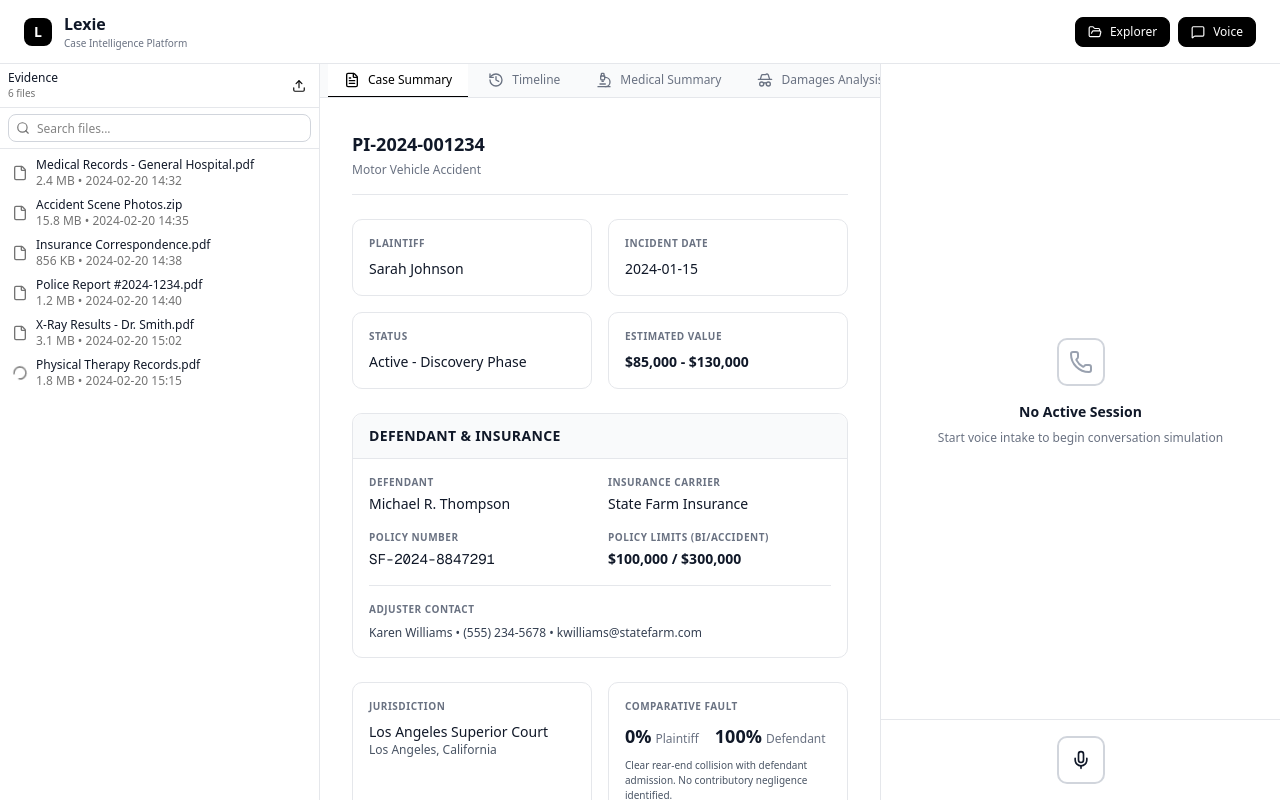
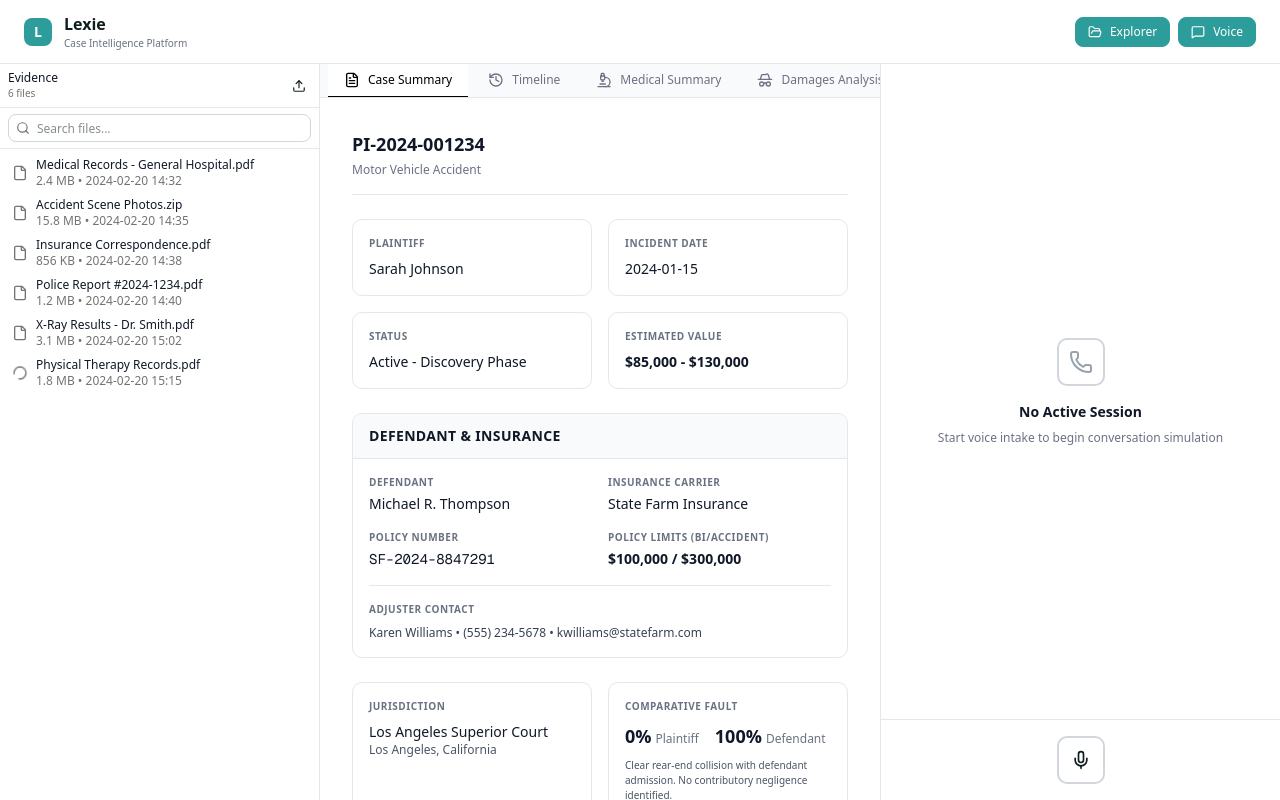
Before and after one commit to amelia751/lexie, a Next.js app in the folder frontend/: page / in a window 1280 px wide. Built offline with nearby package versions, Linux system fonts and the light colour scheme.

Commit message:
ui color theme

```diff
--- a/frontend/src/app/globals.css
+++ b/frontend/src/app/globals.css
@@ -33,6 +33,16 @@
   --color-foreground: var(--foreground);
   --font-sans: var(--font-geist-sans), system-ui, -apple-system, sans-serif;
   --font-mono: var(--font-geist-mono);
+
+  /* Custom Brand Colors */
+  --color-offblack: var(--color-offblack);
+  --color-paper-white: var(--color-paper-white);
+  --color-true-turquoise: var(--color-true-turquoise);
+  --color-telly-blue: var(--color-telly-blue);
+  --color-peacock: var(--color-peacock);
+  --color-aquamarine: var(--color-aquamarine);
+  --color-pale-blue: var(--color-pale-blue);
+  --color-sky: var(--color-sky);
 
   --color-border: var(--border);
   --color-ring: var(--ring);
@@ -76,38 +86,51 @@
 :root {
   --radius: 0.625rem;
 
-  /* Pure grayscale professional theme */
-  --card: oklch(1 0 0);
-  --card-foreground: oklch(0.145 0 0);
-  --popover: oklch(1 0 0);
-  --popover-foreground: oklch(0.145 0 0);
-  --primary: oklch(0.205 0 0);
-  --primary-foreground: oklch(0.985 0 0);
-  --secondary: oklch(0.97 0 0);
-  --secondary-foreground: oklch(0.205 0 0);
-  --muted: oklch(0.97 0 0);
-  --muted-foreground: oklch(0.556 0 0);
-  --accent: oklch(0.97 0 0);
-  --accent-foreground: oklch(0.205 0 0);
-  --destructive: oklch(0.577 0.245 27.325);
-  --border: oklch(0.922 0 0);
-  --input: oklch(0.922 0 0);
-  --ring: oklch(0.708 0 0);
-  --background: oklch(1 0 0);
-  --foreground: oklch(0.145 0 0);
-  --chart-1: oklch(0.646 0.222 41.116);
-  --chart-2: oklch(0.6 0.118 184.704);
-  --chart-3: oklch(0.398 0.07 227.392);
-  --chart-4: oklch(0.828 0.189 84.429);
-  --chart-5: oklch(0.769 0.188 70.08);
-  --sidebar: oklch(0.985 0 0);
-  --sidebar-foreground: oklch(0.145 0 0);
-  --sidebar-primary: oklch(0.205 0 0);
-  --sidebar-primary-foreground: oklch(0.985 0 0);
-  --sidebar-accent: oklch(0.97 0 0);
-  --sidebar-accent-foreground: oklch(0.205 0 0);
-  --sidebar-border: oklch(0.922 0 0);
-  --sidebar-ring: oklch(0.708 0 0);
+  /* Core Brand Colors */
+  --color-offblack: #0f1d1d;
+  --color-paper-white: #fdfaf4;
+  --color-true-turquoise: #2d9d9b;
+
+  /* Secondary Colors */
+  --color-telly-blue: #1d4544;
+  --color-peacock: #205d5b;
+  --color-aquamarine: #4db3b1;
+  --color-pale-blue: #8fc9c8;
+  --color-sky: #d2e8e8;
+
+  /* Theme colors with Province palette */
+  --background: #fdfaf4; /* paper-white */
+  --foreground: #0f1d1d; /* off-black */
+  --card: #ffffff;
+  --card-foreground: #0f1d1d;
+  --popover: #ffffff;
+  --popover-foreground: #0f1d1d;
+  --primary: #2d9d9b; /* true-turquoise */
+  --primary-foreground: #fdfaf4;
+  --secondary: #d2e8e8; /* sky */
+  --secondary-foreground: #0f1d1d;
+  --muted: #f5f5f5;
+  --muted-foreground: #737373;
+  --accent: #4db3b1; /* aquamarine */
+  --accent-foreground: #0f1d1d;
+  --destructive: #dc2626;
+  --destructive-foreground: #ffffff;
+  --border: #e5e5e5;
+  --input: #e5e5e5;
+  --ring: #2d9d9b;
+  --chart-1: #2d9d9b;
+  --chart-2: #4db3b1;
+  --chart-3: #8fc9c8;
+  --chart-4: #d2e8e8;
+  --chart-5: #1d4544;
+  --sidebar: #ffffff;
+  --sidebar-foreground: #0f1d1d;
+  --sidebar-primary: #2d9d9b;
+  --sidebar-primary-foreground: #fdfaf4;
+  --sidebar-accent: #f5f5f5;
+  --sidebar-accent-foreground: #0f1d1d;
+  --sidebar-border: #e5e5e5;
+  --sidebar-ring: #2d9d9b;
 }
 
 .dark {
--- a/frontend/src/components/file-explorer/upload-dialog.tsx
+++ b/frontend/src/components/file-explorer/upload-dialog.tsx
@@ -220,7 +220,7 @@ export default function UploadDialog({ open, onOpenChange, onUpload }: UploadDia
                     {uploadedFile.status === 'uploading' && (
                       <div className="w-full bg-gray-200 rounded-full h-1.5">
                         <div
-                          className="bg-gray-900 h-1.5 rounded-full transition-all duration-300"
+                          className="bg-true-turquoise h-1.5 rounded-full transition-all duration-300"
                           style={{ width: `${uploadedFile.progress}%` }}
                         />
                       </div>
@@ -264,7 +264,7 @@ export default function UploadDialog({ open, onOpenChange, onUpload }: UploadDia
           <button
             onClick={handleUploadFiles}
             disabled={!hasPendingFiles || hasUploadingFiles}
-            className="px-4 py-2 text-sm font-medium text-white bg-black border border-black rounded-md hover:bg-gray-900 transition-colors disabled:bg-gray-300 disabled:text-gray-500 disabled:border-gray-300"
+            className="px-4 py-2 text-sm font-medium text-white bg-true-turquoise border border-true-turquoise rounded-md hover:bg-peacock transition-colors disabled:bg-gray-300 disabled:text-gray-500 disabled:border-gray-300"
           >
             {hasUploadingFiles ? 'Uploading...' : allUploadsComplete && hasSuccessfulUploads ? 'Done' : 'Save'}
           </button>
--- a/frontend/src/components/interface/interface-layout.tsx
+++ b/frontend/src/components/interface/interface-layout.tsx
@@ -88,11 +88,11 @@ export default function InterfaceLayout() {
         <header className="flex-shrink-0 bg-white border-b border-gray-200">
         <div className="flex items-center justify-between px-6 py-3">
           <div className="flex items-center gap-3">
-            <div className="w-7 h-7 bg-black rounded-md flex items-center justify-center">
+            <div className="w-7 h-7 bg-true-turquoise rounded-md flex items-center justify-center">
               <span className="text-white font-bold text-sm">L</span>
             </div>
             <div>
-              <h1 className="text-base font-semibold text-gray-900">Lexie</h1>
+              <h1 className="text-base font-semibold text-offblack">Lexie</h1>
               <p className="text-[10px] text-gray-500">Case Intelligence Platform</p>
             </div>
           </div>
@@ -102,7 +102,7 @@ export default function InterfaceLayout() {
               onClick={() => setShowExplorer(!showExplorer)}
               className={`flex items-center gap-2 px-3 py-1.5 text-xs font-medium border rounded-md transition-colors ${
                 showExplorer
-                  ? 'bg-black text-white border-black'
+                  ? 'bg-true-turquoise text-white border-true-turquoise'
                   : 'bg-white text-gray-700 border-gray-300 hover:border-gray-400'
               }`}
             >
@@ -113,7 +113,7 @@ export default function InterfaceLayout() {
               onClick={() => setShowVoiceChat(!showVoiceChat)}
               className={`flex items-center gap-2 px-3 py-1.5 text-xs font-medium border rounded-md transition-colors ${
                 showVoiceChat
-                  ? 'bg-black text-white border-black'
+                  ? 'bg-true-turquoise text-white border-true-turquoise'
                   : 'bg-white text-gray-700 border-gray-300 hover:border-gray-400'
               }`}
             >
--- a/frontend/src/components/voice-chat/voice-chat.tsx
+++ b/frontend/src/components/voice-chat/voice-chat.tsx
@@ -159,7 +159,7 @@ export default function VoiceChat() {
                     className={`max-w-[80%] px-3 py-2 border rounded-lg ${
                       message.role === 'agent'
                         ? 'bg-white border-gray-300'
-                        : 'bg-black border-black text-white'
+                        : 'bg-true-turquoise border-true-turquoise text-white'
                     }`}
                   >
                     <p className={`text-xs leading-relaxed ${message.role === 'agent' ? 'text-gray-900' : 'text-white'}`}>
@@ -281,15 +281,15 @@ export default function VoiceChat() {
             disabled={isSimulating}
             className={`relative w-12 h-12 border-2 rounded-lg flex items-center justify-center transition-all ${
               isListening
-                ? 'bg-black border-black'
+                ? 'bg-true-turquoise border-true-turquoise'
                 : 'bg-white border-gray-300 hover:border-gray-400'
             } ${isSimulating ? 'opacity-50 cursor-not-allowed' : ''}`}
           >
             {/* Pulse rings when listening */}
             {isListening && (
               <>
-                <div className="absolute inset-0 border-2 border-black rounded-lg animate-pulse-ring"></div>
-                <div className="absolute inset-0 border-2 border-black rounded-lg animate-pulse-ring" style={{ animationDelay: '1s' }}></div>
+                <div className="absolute inset-0 border-2 border-true-turquoise rounded-lg animate-pulse-ring"></div>
+                <div className="absolute inset-0 border-2 border-true-turquoise rounded-lg animate-pulse-ring" style={{ animationDelay: '1s' }}></div>
               </>
             )}
 
@@ -297,7 +297,7 @@ export default function VoiceChat() {
             {isListening ? (
               <MicOff className="w-5 h-5 text-white relative z-10" />
             ) : (
-              <Mic className="w-5 h-5 text-gray-900 relative z-10" />
+              <Mic className="w-5 h-5 text-offblack relative z-10" />
             )}
           </button>
 
@@ -307,7 +307,7 @@ export default function VoiceChat() {
               {[...Array(5)].map((_, i) => (
                 <div
                   key={i}
-                  className="w-1 bg-black animate-equalizer"
+                  className="w-1 bg-true-turquoise animate-equalizer"
                   style={{
                     animationDelay: `${i * 0.1}s`,
                   }}
```
